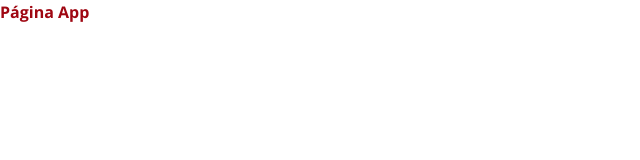
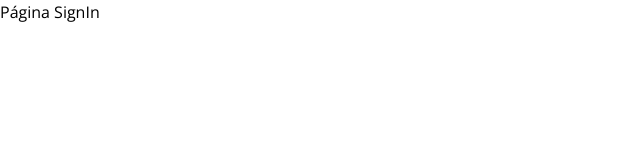
Before and after one commit to macedocmateus/refund-2.0-frontend, a React (Vite) app: page / in a window 1280 px wide. Shown: the top 160 px of the page, without its empty margins (0-640 px from the left). Built offline with nearby package versions, Linux system fonts and the light colour scheme.

Commit message:
add react router and create auth routes

```diff
--- a/package.json
+++ b/package.json
@@ -12,6 +12,7 @@
         "@tailwindcss/vite": "^4.0.14",
         "react": "^19.0.0",
         "react-dom": "^19.0.0",
+        "react-router": "^7.3.0",
         "tailwindcss": "^4.0.14"
     },
     "devDependencies": {
--- a/src/App.tsx
+++ b/src/App.tsx
@@ -1,3 +1,5 @@
+import { Routes } from "./routes";
+
 export function App() {
-    return <h1 className="text-3x text-red-800 font-bold">Página App</h1>;
+    return <Routes></Routes>;
 }
--- /dev/null
+++ b/src/pages/SignIn.tsx
@@ -0,0 +1,3 @@
+export function SignIn() {
+    return <h1>Página SignIn</h1>;
+}
--- /dev/null
+++ b/src/routes/auth-routes.tsx
@@ -0,0 +1,11 @@
+import { Routes, Route } from "react-router";
+
+import { SignIn } from "../pages/SignIn";
+
+export function AuthRoutes() {
+    return (
+        <Routes>
+            <Route path="/" element={<SignIn />}></Route>
+        </Routes>
+    );
+}
--- /dev/null
+++ b/src/routes/index.tsx
@@ -0,0 +1,10 @@
+import { BrowserRouter } from "react-router";
+import { AuthRoutes } from "./auth-routes";
+
+export function Routes() {
+    return (
+        <BrowserRouter>
+            <AuthRoutes></AuthRoutes>
+        </BrowserRouter>
+    );
+}
```
Also changed, not shown: 1 other file (tests, documents, lock files or other folders).
